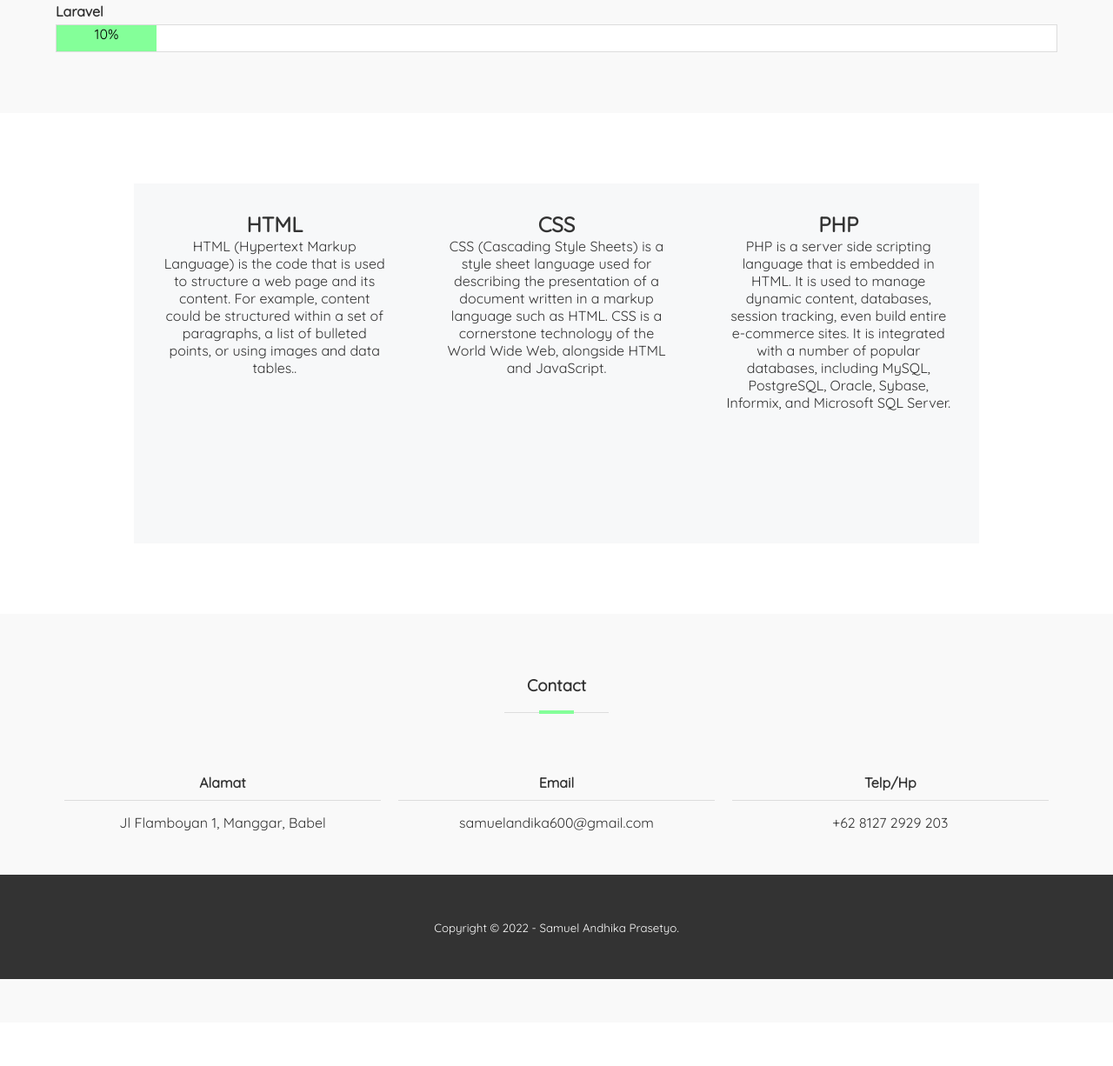
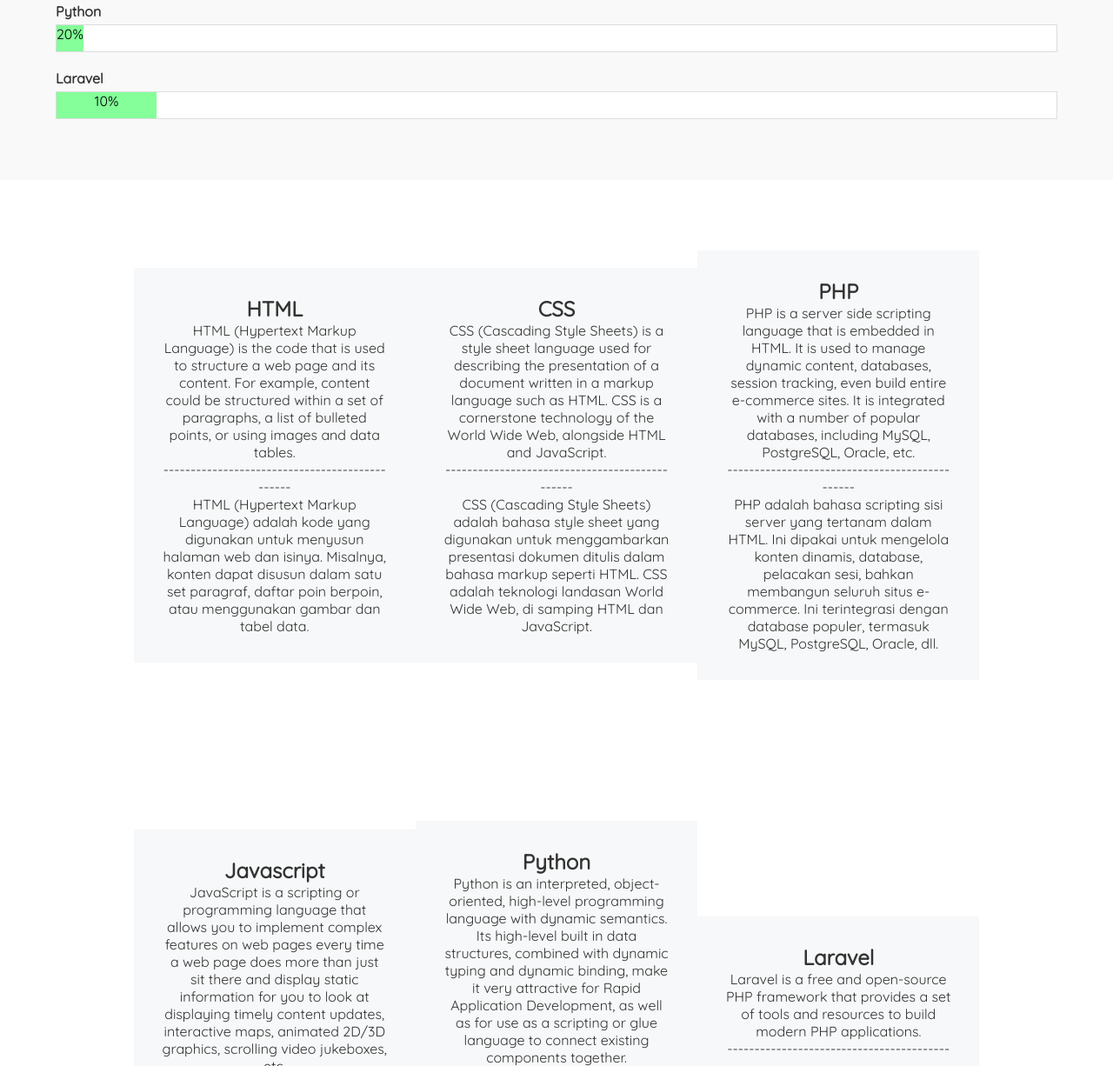
Before and after one commit to SamuelAndhika147/My-Profile, a plain HTML site: page Index.html in a window 1280 px wide. Shown: the part 1574-2800 px from the top of the page at 87% size. Before the commit the page ends 2750 px from the top, so only its background shows below. Drawn offline with Linux system fonts and the light colour scheme.

Commit message:
update index.html

```diff
--- a/Index.html
+++ b/Index.html
@@ -29,13 +29,14 @@
 </nav>
 
  <!--header part -->
-      <header>
+    <header>
         <div class="container">
             <div class="navbar">
                 <h1><a href="">My Profile</a></h1>
                    <ul>
                     <li><a href="#about">About</a></li>
                     <li><a href="#skills">Skills</a></li>
+                    <li><a href="workspace.html">Work Space</a></li>
                     <li><a href="#contact">Contact</a></li>
                    </ul>
                    <!-- menu mobile -->
@@ -99,6 +100,11 @@
             <span class="nilai php">40%</span>
         </div>
 
+        <h4>Python</h4>
+        <div class="bar">
+            <span class="nilai python">20%</span>
+        </div>
+
         <h4>Laravel</h4>
         <div class="bar">
             <span class="nilai laravel">10%</span>
@@ -110,17 +116,115 @@
 <div id="skills2">
     <div class="card">
         <h2><b>HTML</b></h2>
-        <p>HTML (Hypertext Markup Language) is the code that is used to structure a web page and its content. For example, content could be structured within a set of paragraphs, a list of bulleted points, or using images and data tables..</p>
+        <p><div class=english>
+            HTML (Hypertext Markup Language) is the code that is used to structure a web page and its content.
+            For example, content could be structured within a set of paragraphs, a list of bulleted points, or using images and data tables.
+            </div>
+        -----------------------------------------------
+        <br>
+        HTML (Hypertext Markup Language) adalah kode yang digunakan untuk menyusun halaman web dan isinya.
+        Misalnya, konten dapat disusun dalam satu set paragraf, daftar poin berpoin, atau menggunakan gambar dan tabel data.</p>
     </div>
     <div class="card">
         <h2><b>CSS</b></h2>
-        <p>CSS (Cascading Style Sheets) is a style sheet language used for describing the presentation of a document written in a markup language such as HTML. CSS is a cornerstone technology of the World Wide Web, alongside HTML and JavaScript.</p>
+        <p><div class=english>
+            CSS (Cascading Style Sheets) is a style sheet language used for describing the presentation of a document
+            written in a markup language such as HTML. CSS is a cornerstone technology of the World Wide Web, alongside HTML and JavaScript.
+            </div>
+            -----------------------------------------------
+            <br>
+            CSS (Cascading Style Sheets) adalah bahasa style sheet yang digunakan untuk menggambarkan presentasi dokumen
+            ditulis dalam bahasa markup seperti HTML. CSS adalah teknologi landasan World Wide Web, di samping HTML dan JavaScript.
+        </p>
     </div>
     <div class="card">
         <h2><b>PHP</b></h2>
-        <p>PHP is a server side scripting language that is embedded in HTML. It is used to manage dynamic content, databases, session tracking, even build entire e-commerce sites. It is integrated with a number of popular databases, including MySQL, PostgreSQL, Oracle, Sybase, Informix, and Microsoft SQL Server.</p>
+        <p><div class=english>
+            PHP is a server side scripting language that is embedded in HTML.
+            It is used to manage dynamic content, databases, session tracking, even build entire e-commerce sites.
+            It is integrated with a number of popular databases, including MySQL, PostgreSQL, Oracle, etc.
+            </div>
+            -----------------------------------------------
+            <br>
+            PHP adalah bahasa scripting sisi server yang tertanam dalam HTML.
+            Ini dipakai untuk mengelola konten dinamis, database, pelacakan sesi, bahkan membangun seluruh situs e-commerce.
+            Ini terintegrasi dengan database populer, termasuk MySQL, PostgreSQL, Oracle, dll.
+        </p>
     </div>
 </div>
+
+<div id="skills2">
+    <div class="card">
+        <h2><b>Javascript</b></h2>
+        <p><div class=english>
+            JavaScript is a scripting or programming language that allows you to implement complex features on web pages
+            every time a web page does more than just sit there and display static information for you to look at displaying timely content updates,
+            interactive maps, animated 2D/3D graphics, scrolling video jukeboxes, etc.
+            </div>
+        -----------------------------------------------
+        <br>
+        JavaScript adalah bahasa scripting atau pemrograman yang memungkinkan Anda untuk mengimplementasikan fitur kompleks pada halaman web
+            setiap kali halaman web melakukan lebih dari sekadar duduk di sana dan menampilkan informasi statis untuk Anda lihat menampilkan pembaruan konten tepat waktu,
+            peta interaktif, grafik animasi 2D/3D, jukebox video bergulir, dll.</p>
+    </div>
+    <div class="card">
+        <h2><b>Python</b></h2>
+        <p><div class=english>
+            Python is an interpreted, object-oriented, high-level programming language with dynamic semantics. Its high-level built in data structures,
+            combined with dynamic typing and dynamic binding, make it very attractive for Rapid Application Development,
+            as well as for use as a scripting or glue language to connect existing components together.
+            </div>
+            -----------------------------------------------
+            <br>
+            Python adalah bahasa pemrograman tingkat tinggi yang ditafsirkan, berorientasi objek, dengan semantik dinamis. Tingkat tinggi yang dibangun dalam struktur data,
+            dikombinasikan dengan pengetikan dinamis dan pengikatan dinamis, membuatnya sangat menarik untuk Pengembangan Aplikasi Cepat,
+            serta untuk digunakan sebagai scripting atau bahasa lem untuk menghubungkan komponen-komponen yang ada menjadi satu.
+        </p>
+    </div>
+    <div class="card">
+        <h2><b>Laravel</b></h2>
+        <p><div class=english>
+            Laravel is a free and open-source PHP framework that provides a set of tools and resources to build modern PHP applications.
+            </div>
+            -----------------------------------------------
+            <br>
+            Laravel adalah kerangka kerja PHP sumber terbuka dan gratis yang menyediakan seperangkat alat dan sumber daya
+            untuk membangun aplikasi PHP modern.
+        </p>
+    </div>
+</div>
+
+<!-- website description -->
+<section id="about">
+    <div class="container">
+        <div class="web-description">
+        <h3>This Website</h3>
+        <p>This Website is made by HTML, CSS, and Javascript programming language. </p>
+    </div>
+    </div>
+</section>
+
+
+<!-- website's element -->
+<section id="element">
+    <div class="container">
+        <h3>This Website</h3>
+        <h4>HTML</h4>
+        <div class="bar">
+            <span class="percent HTML">60,7%</span>
+        </div>
+
+        <h4>CSS</h4>
+        <div class="bar">
+            <span class="percent CSS">32%</span>
+        </div>
+
+        <h4>Javascript</h4>
+        <div class="bar">
+            <span class="percent JS">7,3%</span>
+        </div>
+    </div>
+</section>
 
 <!--contact's section -->
 <section id="contact">
@@ -154,213 +258,6 @@
 <!-- js -->
 </div>
 <script src="script.js"></script>
-
-
-
-
-
-
-
-
-
-
-
-
-
-
-
-
-
-
-
-
-
-
-
-
-
-
-
-<!-- </br>
-</br>
- <div class="text">
-<div class="foto">
-    <img src="WhatsApp Image 2021-11-18 at 20.12.42.jpeg" class="ukuran-gambar"></div>
-    <h1>Samuel Andhika Prasetyo</h1>
-<h2><p>PPLG X 1 / Wikrama 1</h2>
-</p>
-</br>
-<div class="ukuran-text">
-<p>Nama saya Samuel Andhika Prasetyo. Saat ini saya merupakan siswa kelas 10 program
-
-keahlian Pengembangan Perangkat Lunak dan Gim (PPLG) SMK Wikrama Bogor.
-</br>
-Saya sedang mengembangkan keahlian diri dalam bidang Front End Development.
-<div class="line-higth-text">
-Ingin berkenalan? Hubungi saya melalui</br>
-Instagram, WhatsApp, atau email.</div>
-</div></div>
-
-</br>
-</br>
-
-<div class="akun">
-<p>
-    <div id="warna-kolom">Samuel Andhika Prasetyo
-            </br>
-            Belitung Timur, 9 September 2006
-            </br>
-            </br>
-            Email: samuelandhikaprasetyo
-            </br>
-            @smkwikrama.sch.id
-            </br>
-            WhatsApp: +62 812-7292-9203
-            </br>
-            Instagram: @samuel.Andhika</div>
-</p></div>
-
-
-<div class="gelembung-pen">
-<div id="judul-table">
-<h2>PENDIDIKAN</h2>
-</div>
-<article>
-    <div id="table">
-        <div id="article">
-    <p></p>
-    SMK Wikrama Bogor
-    2021 -- Sekarang.
-    </br></br>
-    SMP Negeri 1 Manggar
-    2018 -- 2021.
-    </br></br>
-    SD Baptist Manggar
-    2012 -- 2018.
-    </p></br>
-</div>
-</div>
-</div>
-
-
-
-<div class="organisasi">
-<div class=organisasi2>
-<h3>PENGALAMAN ORGANISASI</h3>
-
-    Osis ketua Bidang Sastra dan Budaya
-</br>
-    SMP Negeri 1 Manggar 2019-2020.
-</br>
-    Mengkoordinasikan anggota sastra untuk membantu
-</br>
-    membuat laporan-laporan,
-</br>
-    serta membantu menyiapkan acara-acara kesastraan.
-</div>
-</div>
-</ul>
-
-</br>
-</br>
-</br>
-</br>
-</br>
-</br>
-</br>
-
-<div class="prestasi">
-<h2>PRESTASI</h2>
-<div class="prestasi1">
-    <p>
-        Juara 1 Nyanyi Solo tingkat sekolah 2019
-    </br>
-</br>
-        Juara 3 Vocal Grup lagu daerah tingkat kabupaten 2018
-    </br>
-</br>
-        Juara 2 FLS2N Gitar Duet tingkat kabupaten 2019
-    </br>
-</br>
-        Juara 1 Vocal Grup UKS tingkat kabupaten 2019
-    </p>
-</div>
-</ul></div>
-
-</br>
-</br>
-</br>
-</br>
-</br>
-
-<div class="skill">
-    <div class="judul-skill">
-<h3>SKILL PASSPORT</h3>
-</div>
-<ol type="cyrcle">
-    <p><li>Menginstal tools yang diperlukan untuk membuat website statis</li>
-    </br>
-    <li>Menyusun kerangka website statis menggunakan HTML.</li>
-    </br>
-    <li>Menggunakan CSS eksternal untuk mengatur tampilan website statis.</li>
-    </br>
-    <li>Membuat tampilan website statis menjadi responsive.</li>
-    </br>
-    <li>Meluncurkan dan memelihara website statis.</li>
-    </p>
-</ol>
-</div>
-
-</br>
-</br>
-</br>
-</br>
-</br>
-</br>
-
-<div class="inspirasi">
-<h2>INSPIRASI</h2>
-
-<div class="kejar-id">
-<h3>Kejar.id</h3>
-    <p>Saya suka belajar di <a target="_blank" href="https://kejar.id/">Kejar.id</a></br>
-    karena designnya bagus, mudah digunakan, dan</br>
-    menyediakan konten pembelajaran sekolah.
-    </p>
-</div>
-
-</br>
-</br>
-
-<div class="Brainly">
-<h3>Brainly</h3>
-     <p>Saya juga suka mencari jawaban di<a target="_blank" href="https://brainly.co.id/"> Brainly.</a></br>
-     Di Brainly kita bisa mencari soal yang kita tidak ketahui</br>
-     jawabannya dengan sangat mudah.
-    </p>
-</div>
-
-</br>
-</br>
-
-<div class="Peduli-lindungi">
-    <h3>Peduli-lindungi</h3>
-         <p><a target="_blank" href="https://www.pedulilindungi.id">Peduli Lindungi</a> adalah web app</br>
-            resmi pemerintah untuk telusuri vaksinasi Covid-19.</br>
-            Saya beberapa kali mengunjungi web ini,</br>
-            untuk melihat informasi seputar vaksinasi Covid-19.
-        </p>
-    </div>
-
-
-</br>
-</br>
-</br>
-</br>
-</br>
-</br>
-
-</div>   -->
 </body>
 </div>
 </html>
```
